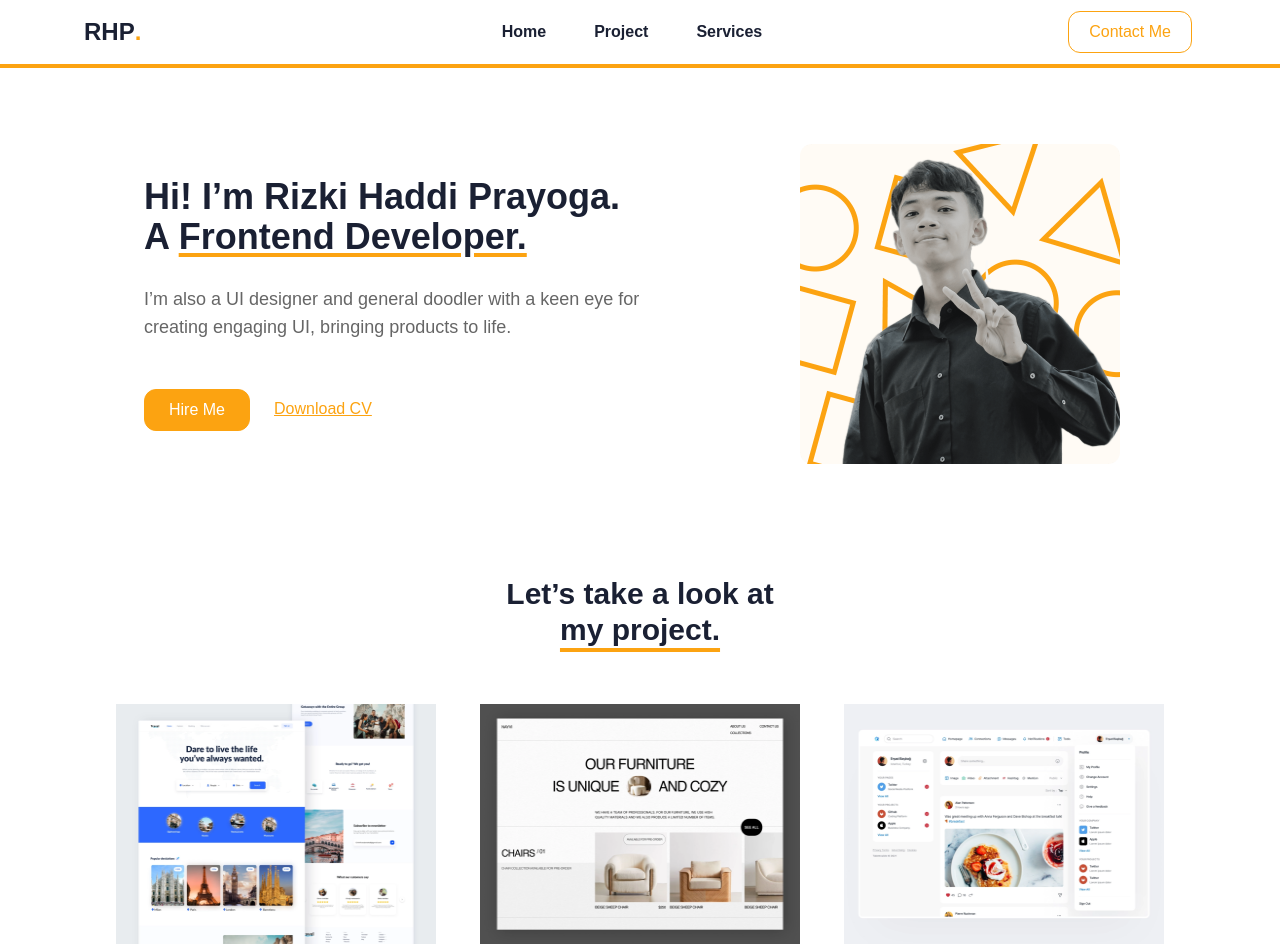
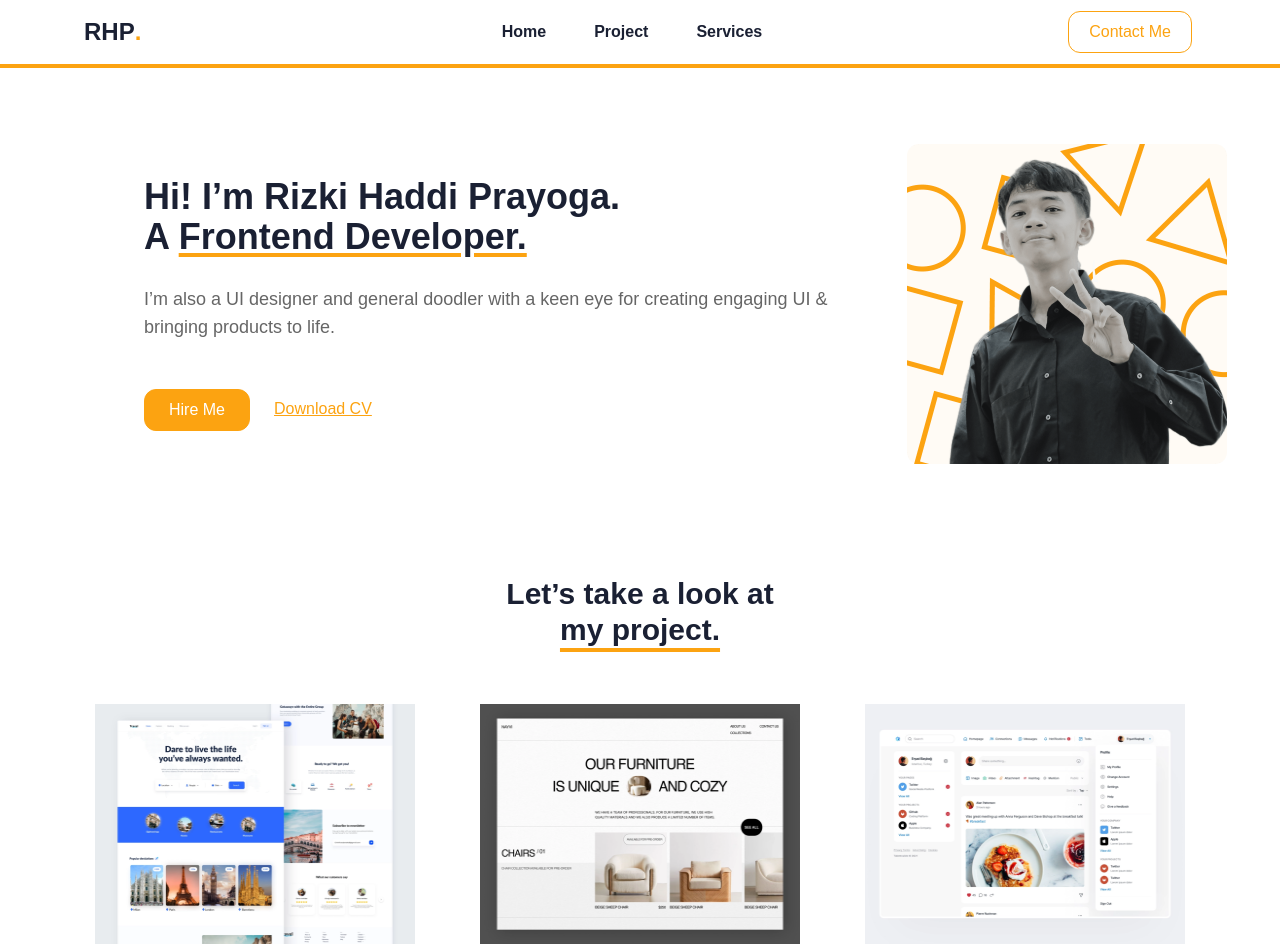
Before and after one commit to RizuMong/personal-website, a React (Vite) app: page / in a window 1280 px wide. Shown: the top 952 px of the page. Built offline with nearby package versions, Linux system fonts and the light colour scheme.

Commit message:
update responsive

```diff
--- a/src/components/CardProject.jsx
+++ b/src/components/CardProject.jsx
@@ -7,7 +7,7 @@ const CardProject = ({ src, title, detail, link }) => {
     <div className="mb-10 md:mb-0 lg:mb-0 xl:mb-0">
       <a href={link} target="_blank">
         <img
-          className="w-80 h-60 md:h-[160px] lg:h-[204px] lg:w-72 xl:w-80 xl:h-60 transition hover:scale-95 hover:shadow-lg hover:shadow-orange-200 cursor-pointer"
+          className="w-80 h-auto md:h-44 lg:h-48 lg:w-72 xl:w-80 xl:h-60 transition hover:scale-95 hover:shadow-lg hover:shadow-orange-200 cursor-pointer"
           src={src}
           alt="Card Image"
         />
--- a/src/components/Hero.jsx
+++ b/src/components/Hero.jsx
@@ -4,13 +4,13 @@ import imgHero from "../assets/img/img_hero.png";
 
 const Hero = () => {
   return (
-    <section className="grid lg:grid-cols-2 md:grid-cols-2 mt-10 md:mt-14 lg:mt-20 xl:mt-20 place-items-center items-center">
+    <section className="container px-1 md:px-0 grid lg:grid-cols-2 md:grid-cols-2 xl:grid-cols-3 mt-10 md:mt-14 lg:mt-20 xl:mt-20 place-items-center items-center">
       <img
         className="w-[300px] mb-10 md:hidden lg:hidden xl:hidden"
         src={imgHero}
         alt="Image Hero"
       />
-      <div className="ml-4 md:ml-8 lg:ml-24 xl:ml-36">
+      <div className="xl:col-span-2 ml-4 md:ml-8 lg:ml-24 xl:ml-36">
         <h2 className="font-extrabold text-secondary text-2xl md:text-2xl lg:text-[28px] xl:text-4xl selection:bg-orange-400">
           Hi! I’m Rizki Haddi Prayoga. <br /> A{" "}
           <span className="underline decoration-4 underline-offset-4 decoration-primary">
@@ -19,7 +19,7 @@ const Hero = () => {
         </h2>
         <p className="font-medium text-sm md:text-xs lg:text-sm xl:text-lg text-[#666666] mt-7 mb-12 selection:bg-orange-400 selection:text-white">
           I’m also a UI designer and general doodler with a keen eye for
-          creating engaging UI, bringing products to life.
+          creating engaging UI & bringing products to life.
         </p>
         <div className="flex">
           <a href="mailto:rizkihaddiprayoga@gmail.com">
--- a/src/pages/Index.jsx
+++ b/src/pages/Index.jsx
@@ -35,7 +35,7 @@ const Index = () => {
             my project.
           </span>
         </header>
-        <div className="grid md:grid-cols-3 grid-cols-1 lg:grid-cols-3 xl:grid-cols-3 md:mx-8 lg:mx-20 xl:mx-28 md:gap-6 lg:gap-9 justify-items-center">
+        <div className="px-4 md:px-6 lg:px-20 grid md:grid-cols-3 grid-cols-1 lg:grid-cols-3 xl:grid-cols-3 md:gap-6 lg:gap-9 justify-items-center xl:justify-center">
           {data.map((project) => (
             <CardProject
               key={project.id}
```
